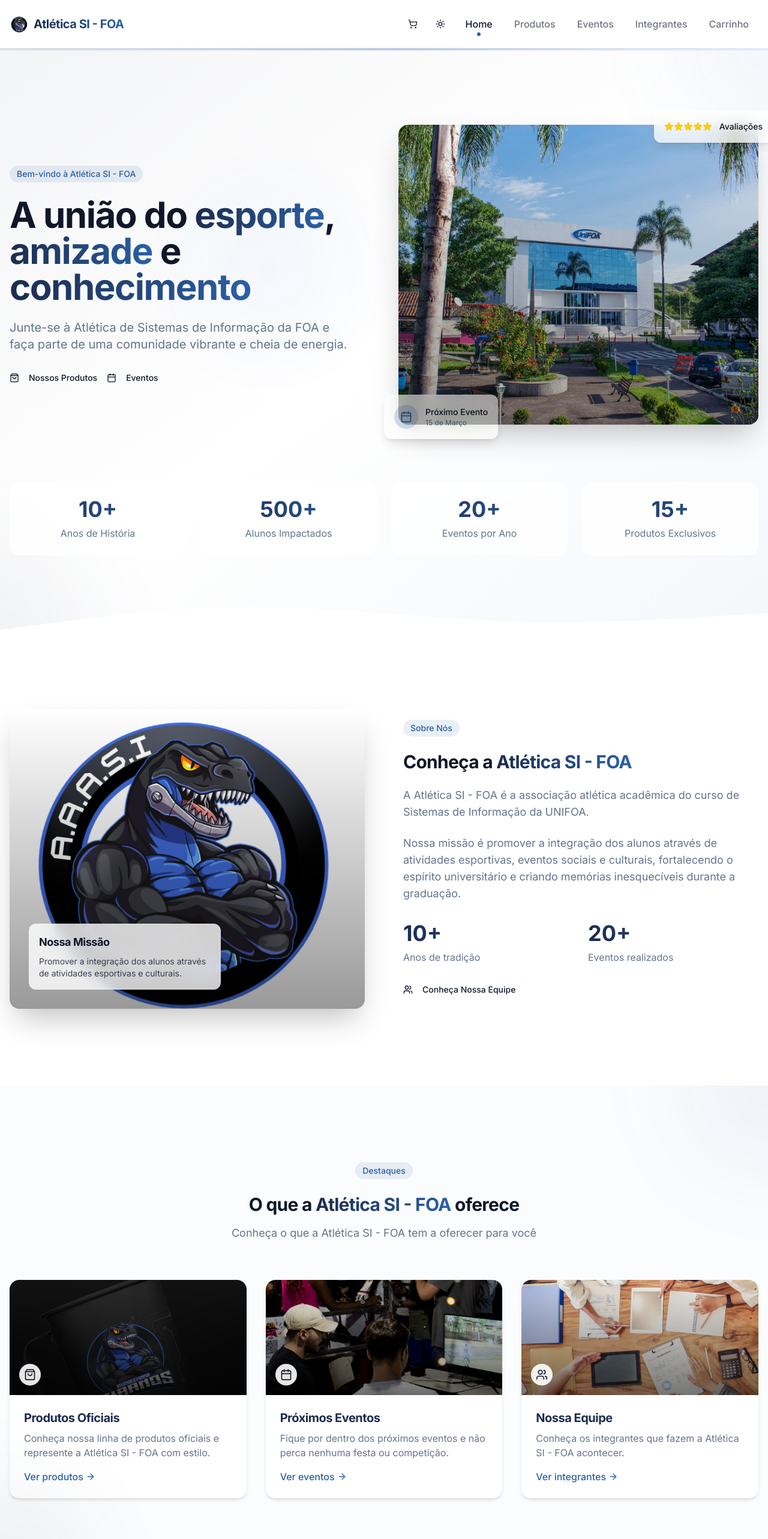
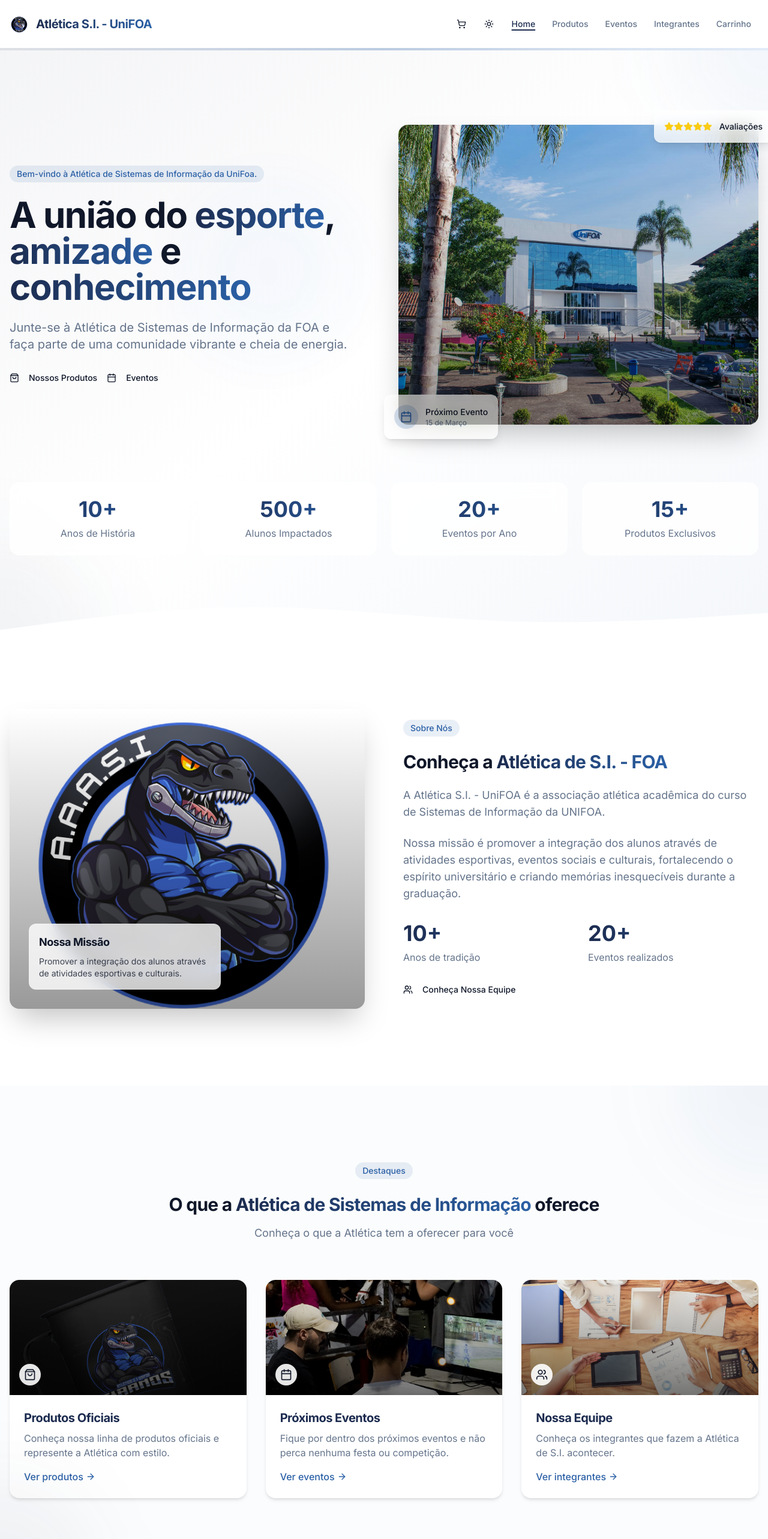
Before and after one commit to AndrewLPimenta/front-si-foa, a Next.js app: page / in a window 1280 px wide. Shown: the top 2566 px of the page at 60% size. Built offline with nearby package versions, Linux system fonts and the light colour scheme.

Commit message:
ajustes no header

```diff
--- a/app/page.tsx
+++ b/app/page.tsx
@@ -53,7 +53,7 @@ export default function Home() {
               className="text-center lg:text-left"
             >
               <div className="inline-block px-3 py-1 mb-6 rounded-full bg-secondary/10 text-secondary text-sm font-medium">
-                Bem-vindo à Atlética SI - FOA
+                Bem-vindo à Atlética de Sistemas de Informação da UniFoa.
               </div>
               <h1 className="text-3xl sm:text-4xl md:text-5xl lg:text-6xl font-bold mb-6 leading-tight">
                 A união do <span className="gradient-text">esporte</span>,{" "}
@@ -191,10 +191,10 @@ export default function Home() {
               Sobre Nós
             </div>
             <h2 className="text-2xl sm:text-3xl font-bold mb-6 leading-tight">
-              Conheça a <span className="gradient-text">Atlética SI - FOA</span>
+              Conheça a <span className="gradient-text">Atlética de S.I. - FOA</span>
             </h2>
             <p className="text-base sm:text-lg mb-6 text-muted-foreground leading-relaxed">
-              A Atlética SI - FOA é a associação atlética acadêmica do curso de Sistemas de Informação da UNIFOA.
+              A Atlética S.I. - UniFOA é a associação atlética acadêmica do curso de Sistemas de Informação da UNIFOA.
             </p>
             <p className="text-base sm:text-lg mb-8 text-muted-foreground leading-relaxed">
               Nossa missão é promover a integração dos alunos através de atividades esportivas, eventos sociais e
@@ -240,10 +240,10 @@ export default function Home() {
               Destaques
             </div>
             <h2 className="text-2xl sm:text-3xl font-bold mb-4 leading-tight">
-              O que a <span className="gradient-text">Atlética SI - FOA</span> oferece
+              O que a <span className="gradient-text">Atlética de Sistemas de Informação</span> oferece
             </h2>
             <p className="text-base sm:text-lg max-w-2xl mx-auto text-muted-foreground">
-              Conheça o que a Atlética SI - FOA tem a oferecer para você
+              Conheça o que a Atlética tem a oferecer para você
             </p>
           </motion.div>
 
@@ -251,7 +251,7 @@ export default function Home() {
             <FeatureCard
               image="produtos--oficiais.png"
               title="Produtos Oficiais"
-              description="Conheça nossa linha de produtos oficiais e represente a Atlética SI - FOA com estilo."
+              description="Conheça nossa linha de produtos oficiais e represente a Atlética com estilo."
               link="/produtos"
               linkText="Ver produtos"
               delay={0}
@@ -271,7 +271,7 @@ export default function Home() {
             <FeatureCard
               image="/time.png"
               title="Nossa Equipe"
-              description="Conheça os integrantes que fazem a Atlética SI - FOA acontecer."
+              description="Conheça os integrantes que fazem a Atlética de S.I. acontecer."
               link="/integrantes"
               linkText="Ver integrantes"
               delay={0.2}
@@ -297,13 +297,13 @@ export default function Home() {
             O que nossos <span className="gradient-text">membros</span> dizem
           </h2>
           <p className="text-base sm:text-lg max-w-2xl mx-auto text-muted-foreground">
-            Veja o que os alunos e ex-alunos falam sobre a Atlética SI - FOA
+            Veja o que os alunos e ex-alunos falam sobre a Atlética
           </p>
         </motion.div>
 
         <div className="grid sm:grid-cols-2 md:grid-cols-3 gap-8">
           <TestimonialCard
-            quote="A Atlética SI - FOA mudou minha experiência universitária. "
+            quote="A Atlética de Sistemas de Infomração da UniFOA mudou minha experiência universitária. "
             name="Ana Silva"
             role="Aluna de SI"
             image="/usuario.png"
@@ -340,7 +340,7 @@ export default function Home() {
         >
           <h2 className="text-2xl sm:text-3xl md:text-4xl font-bold mb-6 text-white">Faça parte da nossa história!</h2>
           <p className="text-lg sm:text-xl max-w-3xl mx-auto mb-8 text-white/90">
-            Participe dos nossos eventos, adquira nossos produtos e junte-se à família Atlética SI - FOA.
+            Participe dos nossos eventos, adquira nossos produtos e junte-se à família da Atlética.
           </p>
           <div className="flex flex-col sm:flex-row gap-4 justify-center">
             <Button variant="premium-dark" size="premium" asChild>
--- a/components/header.tsx
+++ b/components/header.tsx
@@ -20,32 +20,21 @@ export default function Header() {
 
   const toggleMenu = () => {
     setIsMenuOpen(!isMenuOpen)
-    // Prevent scrolling when menu is open
-    if (!isMenuOpen) {
-      document.body.style.overflow = "hidden"
-    } else {
-      document.body.style.overflow = "auto"
-    }
+    document.body.style.overflow = !isMenuOpen ? "hidden" : "auto"
   }
 
   useEffect(() => {
     const handleScroll = () => {
-      if (window.scrollY > 10) {
-        setScrolled(true)
-      } else {
-        setScrolled(false)
-      }
+      setScrolled(window.scrollY > 10)
     }
 
     window.addEventListener("scroll", handleScroll)
     return () => {
       window.removeEventListener("scroll", handleScroll)
-      // Reset overflow when component unmounts
       document.body.style.overflow = "auto"
     }
   }, [])
 
-  // Close menu when window is resized to desktop size
   useEffect(() => {
     const handleResize = () => {
       if (window.innerWidth >= 768 && isMenuOpen) {
@@ -55,9 +44,7 @@ export default function Header() {
     }
 
     window.addEventListener("resize", handleResize)
-    return () => {
-      window.removeEventListener("resize", handleResize)
-    }
+    return () => window.removeEventListener("resize", handleResize)
   }, [isMenuOpen])
 
   return (
@@ -78,17 +65,14 @@ export default function Header() {
               transition={{ duration: 0.5 }}
               className="flex items-center"
             >
-
-            <img src="/logo-header.png" alt="Logo" className="h-8 mr-2" /> {/* Coloque o caminho correto da logo */}
-
+              <img src="/logo-header.png" alt="Logo" className="h-8 mr-3" />
               <span className="bg-gradient-to-r from-primary to-secondary bg-clip-text text-transparent">
-                Atlética SI - FOA
+                Atlética S.I. - UniFOA
               </span>
             </motion.div>
           </Link>
 
           <div className="flex items-center gap-2">
-            {/* Cart Icon */}
             <Link href="/carrinho">
               <Button variant="ghost" size="icon" className="relative" aria-label="Carrinho de compras">
                 <ShoppingCart className="h-5 w-5" />
@@ -105,7 +89,6 @@ export default function Header() {
 
             <ThemeToggle />
 
-            {/* Mobile menu button */}
             <Button
               variant="ghost"
               size="icon"
@@ -117,33 +100,20 @@ export default function Header() {
               {isMenuOpen ? <X size={24} /> : <Menu size={24} />}
             </Button>
 
-            {/* Desktop Navigation */}
             <nav className="hidden md:flex space-x-1">
-              <NavLink href="/" isActive={pathname === "/"}>
-                Home
-              </NavLink>
-              <NavLink href="/produtos" isActive={pathname === "/produtos"}>
-                Produtos
-              </NavLink>
-              <NavLink href="/eventos" isActive={pathname === "/eventos" || pathname.startsWith("/eventos/")}>
-                Eventos
-              </NavLink>
-              <NavLink href="/integrantes" isActive={pathname === "/integrantes"}>
-                Integrantes
-              </NavLink>
-              <NavLink href="/carrinho" isActive={pathname === "/carrinho"}>
-                Carrinho
-              </NavLink>
+              <NavLink href="/" isActive={pathname === "/"}>Home</NavLink>
+              <NavLink href="/produtos" isActive={pathname === "/produtos"}>Produtos</NavLink>
+              <NavLink href="/eventos" isActive={pathname === "/eventos" || pathname.startsWith("/eventos/")}>Eventos</NavLink>
+              <NavLink href="/integrantes" isActive={pathname === "/integrantes"}>Integrantes</NavLink>
+              <NavLink href="/carrinho" isActive={pathname === "/carrinho"}>Carrinho</NavLink>
             </nav>
           </div>
         </div>
       </div>
 
-      {/* Mobile Navigation - Slide from right */}
       <AnimatePresence>
         {isMenuOpen && (
           <>
-            {/* Backdrop overlay */}
             <motion.div
               initial={{ opacity: 0 }}
               animate={{ opacity: 1 }}
@@ -154,7 +124,6 @@ export default function Header() {
               aria-hidden="true"
             />
 
-            {/* Slide-in menu */}
             <motion.div
               initial={{ x: "100%" }}
               animate={{ x: 0 }}
@@ -171,33 +140,12 @@ export default function Header() {
                 </div>
 
                 <nav className="flex-1 py-4">
-                  <MobileNavLink href="/" onClick={toggleMenu} isActive={pathname === "/"}>
-                    Home
-                  </MobileNavLink>
-                  <MobileNavLink href="/produtos" onClick={toggleMenu} isActive={pathname === "/produtos"}>
-                    Produtos
-                  </MobileNavLink>
-                  <MobileNavLink
-                    href="/eventos"
-                    onClick={toggleMenu}
-                    isActive={pathname === "/eventos" || pathname.startsWith("/eventos/")}
-                  >
-                    Eventos
-                  </MobileNavLink>
-                  <MobileNavLink href="/integrantes" onClick={toggleMenu} isActive={pathname === "/integrantes"}>
-                    Integrantes
-                  </MobileNavLink>
-                  <MobileNavLink href="/carrinho" onClick={toggleMenu} isActive={pathname === "/carrinho"}>
-                    Carrinho {totalItems > 0 && `(${totalItems})`}
-                  </MobileNavLink>
+                  <MobileNavLink href="/" onClick={toggleMenu} isActive={pathname === "/"}>Home</MobileNavLink>
+                  <MobileNavLink href="/produtos" onClick={toggleMenu} isActive={pathname === "/produtos"}>Produtos</MobileNavLink>
+                  <MobileNavLink href="/eventos" onClick={toggleMenu} isActive={pathname === "/eventos" || pathname.startsWith("/eventos/")}>Eventos</MobileNavLink>
+                  <MobileNavLink href="/integrantes" onClick={toggleMenu} isActive={pathname === "/integrantes"}>Integrantes</MobileNavLink>
+                  <MobileNavLink href="/carrinho" onClick={toggleMenu} isActive={pathname === "/carrinho"}>Carrinho</MobileNavLink>
                 </nav>
-
-                <div className="p-4 border-t border-border mt-auto">
-                  <div className="flex items-center justify-between">
-                    <span className="text-sm text-muted-foreground">Alterar tema</span>
-                    <ThemeToggle />
-                  </div>
-                </div>
               </div>
             </motion.div>
           </>
@@ -207,37 +155,12 @@ export default function Header() {
   )
 }
 
-function NavLink({ href, isActive, children }: { href: string; isActive: boolean; children: React.ReactNode }) {
-  return (
-    <Link
-      href={href}
-      className={cn(
-        "px-4 py-2 rounded-full relative transition-all duration-300 font-medium",
-        isActive
-          ? "text-foreground"
-          : "text-foreground/60 hover:text-foreground hover:bg-muted/50 dark:hover:bg-muted/30",
-      )}
-    >
-      {children}
-      {isActive && (
-        <motion.span
-          layoutId="activeNavIndicator"
-          className="absolute bottom-0 left-1/2 -translate-x-1/2 w-1.5 h-1.5 bg-secondary rounded-full"
-          transition={{ type: "spring", stiffness: 380, damping: 30 }}
-        />
-      )}
-    </Link>
-  )
-}
-
-function MobileNavLink({
+function NavLink({
   href,
-  onClick,
   isActive,
   children,
 }: {
   href: string
-  onClick: () => void
   isActive: boolean
   children: React.ReactNode
 }) {
@@ -245,15 +168,41 @@ function MobileNavLink({
     <Link
       href={href}
       className={cn(
-        "flex items-center justify-between px-6 py-4 transition-all duration-300",
+        "px-3 py-2 rounded-md text-sm font-medium transition-colors",
         isActive
-          ? "bg-muted/50 text-foreground font-medium border-r-4 border-secondary"
-          : "text-foreground/70 hover:text-foreground hover:bg-muted/30",
+          ? "text-primary underline underline-offset-4 decoration-2"
+          : "text-muted-foreground hover:text-foreground"
       )}
-      onClick={onClick}
     >
-      <span>{children}</span>
-      <ChevronRight size={18} className={isActive ? "text-secondary" : "text-muted-foreground"} />
+      {children}
     </Link>
   )
 }
+
+function MobileNavLink({
+  href,
+  isActive,
+  onClick,
+  children,
+}: {
+  href: string
+  isActive: boolean
+  onClick: () => void
+  children: React.ReactNode
+}) {
+  return (
+    <Link
+      href={href}
+      onClick={onClick}
+      className={cn(
+        "flex items-center px-4 py-3 text-sm font-medium border-b border-border transition-colors",
+        isActive
+          ? "text-primary bg-muted"
+          : "text-muted-foreground hover:text-foreground"
+      )}
+    >
+      <ChevronRight className="h-4 w-4 mr-2" />
+      {children}
+    </Link>
+  )
+}
```
